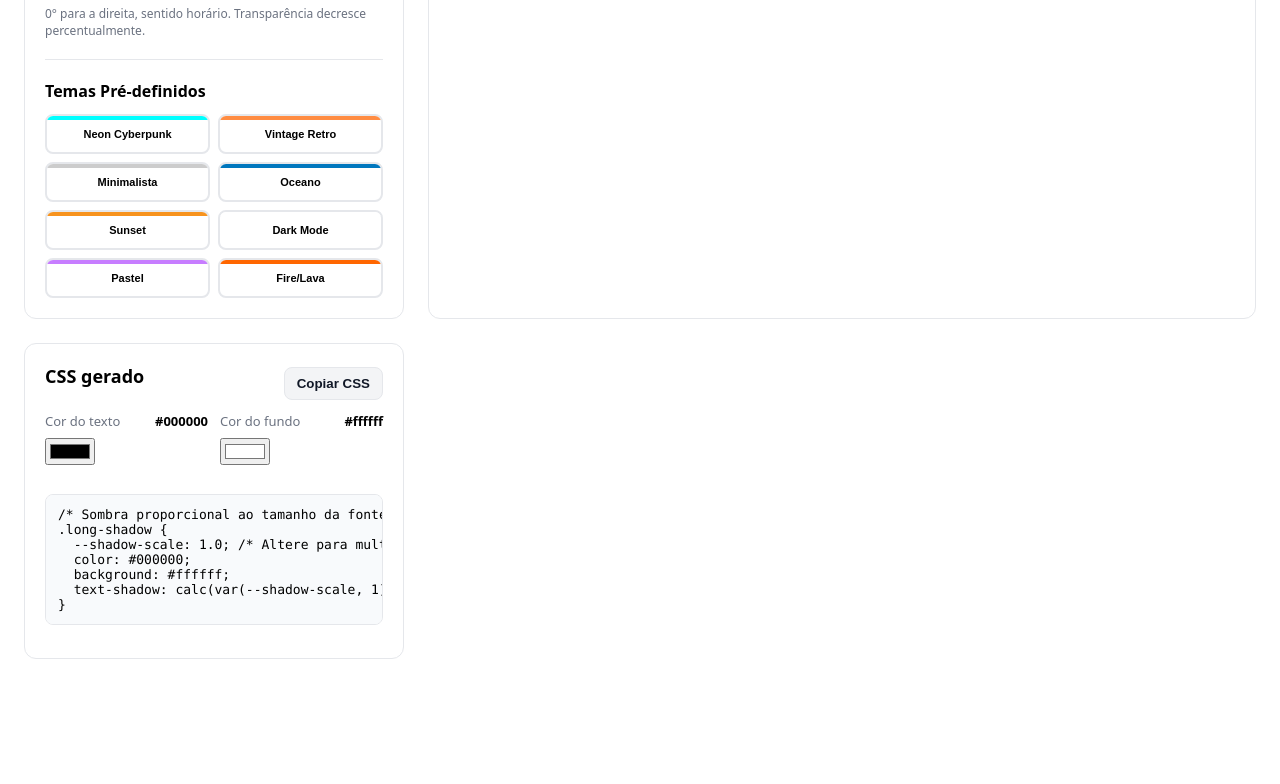
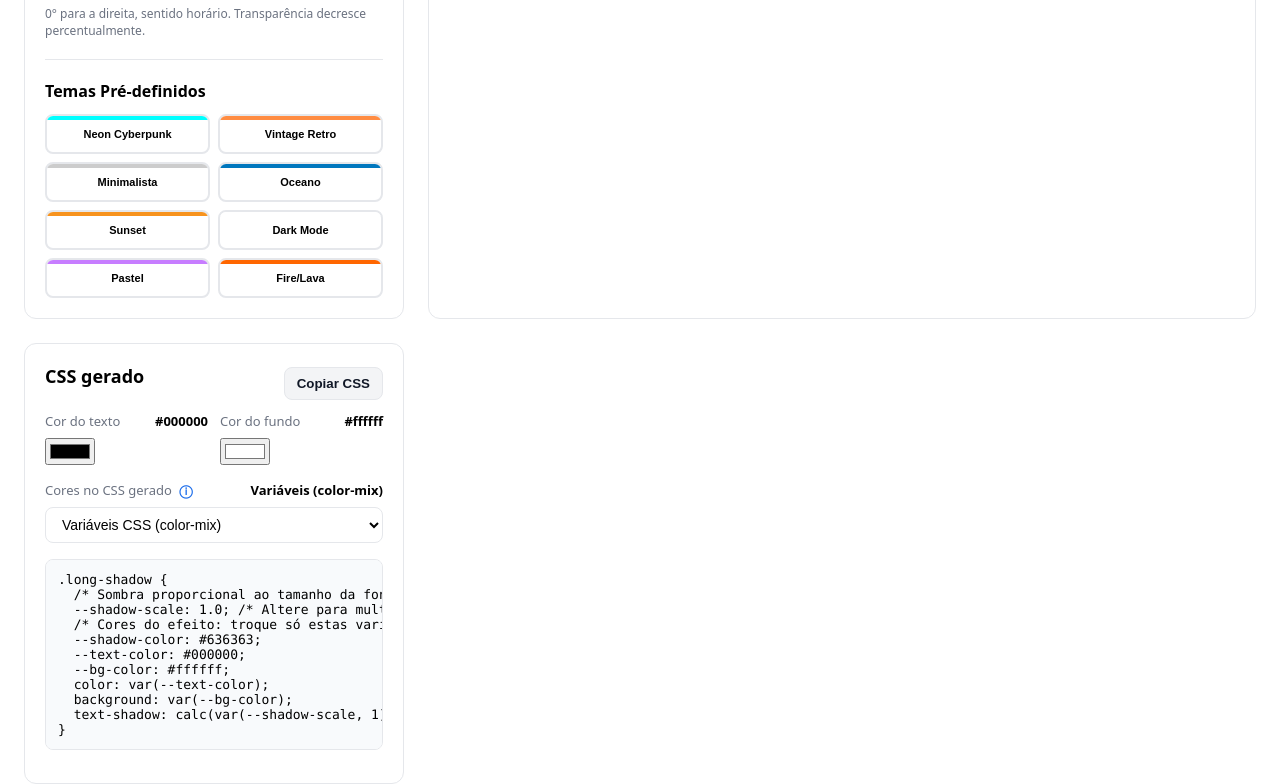
Before and after one commit to everctba/long-shadow-css-generator, a plain HTML site: page index.html in a window 1280 px wide. Shown: the part 772-1556 px from the top of the page. Before the commit the page ends 1431 px from the top, so only its background shows below. Drawn offline with Linux system fonts and the light colour scheme.

Commit message:
sombra com variavel

```diff
--- a/index.html
+++ b/index.html
@@ -7,10 +7,19 @@
   <title>Long Shadow Text</title>
   <style>
     :root {
+      /* Cores base da interface */
       --bg: #fff;
       --fg: #000;
       --accent: #1f6feb;
       --muted: #6b7280;
+
+      /* Superfícies, bordas e detalhes */
+      --border: #e5e7eb;      /* bordas, divisores e fundo do hover */
+      --surface: #f8fafc;     /* fundo do bloco de código */
+      --btn-bg: #f3f4f6;
+      --btn-fg: #111827;
+      --tooltip-bg: #1f2937;
+      --tooltip-fg: #fff;
     }
 
     * {
@@ -38,7 +47,7 @@
     }
 
     .panel {
-      border: 1px solid #e5e7eb;
+      border: 1px solid var(--border);
       border-radius: 12px;
       padding: 20px;
     }
@@ -74,7 +83,7 @@
       width: 100%;
       padding: 10px 12px;
       font-size: 16px;
-      border: 1px solid #e5e7eb;
+      border: 1px solid var(--border);
       border-radius: 8px;
     }
 
@@ -86,9 +95,9 @@
       width: 100%;
       padding: 8px 12px;
       font-size: 14px;
-      border: 1px solid #e5e7eb;
+      border: 1px solid var(--border);
       border-radius: 8px;
-      background: white;
+      background: var(--bg);
       cursor: pointer;
     }
 
@@ -101,7 +110,7 @@
       display: flex;
       align-items: center;
       justify-content: center;
-      border: 1px solid #e5e7eb;
+      border: 1px solid var(--border);
       border-radius: 12px;
       padding: 24px;
       min-height: 420px;
@@ -140,8 +149,8 @@
     .code-block {
       font-family: ui-monospace, SFMono-Regular, Menlo, Monaco, Consolas, "Liberation Mono", "Courier New", monospace;
       font-size: 13px;
-      background: #f8fafc;
-      border: 1px solid #e5e7eb;
+      background: var(--surface);
+      border: 1px solid var(--border);
       border-radius: 8px;
       padding: 12px;
       overflow: auto;
@@ -150,9 +159,9 @@
 
     .btn {
       appearance: none;
-      border: 1px solid #e5e7eb;
-      background: #f3f4f6;
-      color: #111827;
+      border: 1px solid var(--border);
+      background: var(--btn-bg);
+      color: var(--btn-fg);
       padding: 8px 12px;
       border-radius: 8px;
       font-weight: 600;
@@ -161,7 +170,7 @@
     }
 
     .btn:hover {
-      background: #e5e7eb;
+      background: var(--border);
     }
 
     /* Tooltip styles */
@@ -177,8 +186,8 @@
     .tooltip-icon:hover::after {
       content: attr(data-tooltip);
       position: absolute;
-      background: #1f2937;
-      color: white;
+      background: var(--tooltip-bg);
+      color: var(--tooltip-fg);
       padding: 8px 12px;
       border-radius: 6px;
       font-size: 11px;
@@ -201,7 +210,7 @@
       left: 50%;
       transform: translateX(-50%);
       border: 6px solid transparent;
-      border-bottom-color: #1f2937;
+      border-bottom-color: var(--tooltip-bg);
       z-index: 1001;
     }
 
@@ -209,7 +218,7 @@
     .presets-section {
       margin-top: 20px;
       padding-top: 20px;
-      border-top: 1px solid #e5e7eb;
+      border-top: 1px solid var(--border);
     }
 
     .presets-section h2 {
@@ -226,14 +235,14 @@
 
     .preset-btn {
       padding: 12px 8px;
-      border: 2px solid #e5e7eb;
+      border: 2px solid var(--border);
       border-radius: 8px;
       cursor: pointer;
       font-size: 11px;
       font-weight: 600;
       transition: all 0.2s ease;
       text-align: center;
-      background: white;
+      background: var(--bg);
       position: relative;
       overflow: hidden;
     }
@@ -392,6 +401,18 @@
           <input id="corFundo" type="color" value="#ffffff" />
         </div>
       </div>
+      <div class="control">
+        <label for="formatoCores">
+          <span>Cores no CSS gerado <span class="tooltip-icon"
+              data-tooltip="Variáveis CSS: o bloco copiado expõe --shadow-color, --text-color e --bg-color, então trocar a cor é editar uma linha. Valores fixos: mantém rgba() prontos como antes.">ⓘ</span></span>
+          <span class="value" id="formatoCoresVal"></span>
+        </label>
+        <select id="formatoCores">
+          <option value="variaveis">Variáveis CSS (color-mix)</option>
+          <option value="canais">Variáveis CSS (canais RGB)</option>
+          <option value="fixo">Valores fixos (rgba)</option>
+        </select>
+      </div>
       <pre id="cssOutput" class="code-block"></pre>
     </div>
   </div>
@@ -430,6 +451,8 @@
     const elCorFundoVal = document.getElementById('corFundoVal');
     const elPreviewPanel = document.getElementById('previewPanel');
     const elFooterText = document.getElementById('footerText');
+    const elFormatoCores = document.getElementById('formatoCores');
+    const elFormatoCoresVal = document.getElementById('formatoCoresVal');
 
     function atualizarLabels() {
       elTamanhoFonteVal.textContent = elTamanhoFonte.value + 'px';
@@ -445,6 +468,11 @@
       elDecaimentoVal.textContent = parseInt(elDecaimento.value, 10) + '%';
       elUnidadeCssVal.textContent = elUnidadeCss.value === 'em' ? 'Proporcional (em)' : 'Fixo (px)';
       elEscalaVal.textContent = parseFloat(elEscala.value).toFixed(1) + 'x';
+      elFormatoCoresVal.textContent = elFormatoCores.value === 'fixo'
+        ? 'Fixo (rgba)'
+        : elFormatoCores.value === 'canais'
+          ? 'Variáveis (canais RGB)'
+          : 'Variáveis (color-mix)';
 
       if (elUnidadeCss.value === 'em') {
         elEscalaControl.classList.remove('hidden');
@@ -591,6 +619,7 @@
       const cos = Math.cos(theta);
       const sin = Math.sin(theta);
       const [r, g, b] = hexToRgb(elCor.value);
+      const corHex = elCor.value;
       const baseAlpha = parseFloat(elAlpha.value);
       const textColor = elCorTexto.value;
       const bgColor = elCorFundo.value;
@@ -599,6 +628,24 @@
       const unidade = elUnidadeCss.value;
       const fontSize = parseFloat(elTamanhoFonte.value) || 96;
       const escala = parseFloat(elEscala.value) || 1.0;
+      const formato = elFormatoCores.value;
+
+      const suportaColorMix = typeof CSS !== 'undefined' && CSS.supports
+        ? CSS.supports('color', 'color-mix(in srgb, #000 4%, transparent)')
+        : true;
+      // O preview usa o mesmo formato do CSS exportado; se o navegador não entender
+      // color-mix, cai para canais RGB (o resultado visual é idêntico).
+      const formatoPreview = (formato === 'variaveis' && !suportaColorMix) ? 'canais' : formato;
+
+      // A cor de cada passo só muda no alpha, então ela é montada a partir de:
+      //  - var(--shadow-color) + color-mix (moderno, aceita hex direto)
+      //  - var(--shadow-rgb) + rgba()      (compatibilidade máxima)
+      //  - rgba() fixo                     (sem variáveis, como antes)
+      function corDoPasso(formatoUsado, alpha) {
+        if (formatoUsado === 'fixo') return `rgba(${r},${g},${b},${alpha.toFixed(4)})`;
+        if (formatoUsado === 'canais') return `rgba(var(--shadow-rgb), ${alpha.toFixed(4)})`;
+        return `color-mix(in srgb, var(--shadow-color) ${(alpha * 100).toFixed(2)}%, transparent)`;
+      }
 
       const previewShadows = [];
       const cssShadows = [];
@@ -612,31 +659,51 @@
 
         const dxPreview = unidade === 'em' ? dxPx * escala : dxPx;
         const dyPreview = unidade === 'em' ? dyPx * escala : dyPx;
-        previewShadows.push(`${dxPreview.toFixed(2)}px ${dyPreview.toFixed(2)}px rgba(${r},${g},${b},${alpha.toFixed(4)})`);
+        previewShadows.push(`${dxPreview.toFixed(2)}px ${dyPreview.toFixed(2)}px ${corDoPasso(formatoPreview, alpha)}`);
 
         if (unidade === 'em') {
           const dxEm = dxPx / fontSize;
           const dyEm = dyPx / fontSize;
-          cssShadows.push(`calc(var(--shadow-scale, 1) * ${dxEm.toFixed(4)}em) calc(var(--shadow-scale, 1) * ${dyEm.toFixed(4)}em) rgba(${r},${g},${b},${alpha.toFixed(4)})`);
+          cssShadows.push(`calc(var(--shadow-scale, 1) * ${dxEm.toFixed(4)}em) calc(var(--shadow-scale, 1) * ${dyEm.toFixed(4)}em) ${corDoPasso(formato, alpha)}`);
         } else {
-          cssShadows.push(`${dxPx.toFixed(2)}px ${dyPx.toFixed(2)}px rgba(${r},${g},${b},${alpha.toFixed(4)})`);
+          cssShadows.push(`${dxPx.toFixed(2)}px ${dyPx.toFixed(2)}px ${corDoPasso(formato, alpha)}`);
         }
       }
 
       elPreview.textContent = texto || 'Lorem Ipsum';
       elPreview.style.fontSize = elTamanhoFonte.value + 'px';
       elPreview.style.transform = `skewY(${elSkewY.value}deg)`;
+      elPreview.style.setProperty('--shadow-color', corHex);
+      elPreview.style.setProperty('--shadow-rgb', `${r}, ${g}, ${b}`);
       elPreview.style.textShadow = previewShadows.join(', ');
       elPreview.style.color = textColor;
       elPreviewPanel.style.background = bgColor;
 
-      let css = '';
+      const usaVariaveis = formato !== 'fixo';
+      const linhas = ['.long-shadow {'];
+
       if (unidade === 'em') {
-        css = `/* Sombra proporcional ao tamanho da fonte e escalável via variável CSS */\n.long-shadow {\n  --shadow-scale: ${escala.toFixed(1)}; /* Altere para multiplicar o alcance da sombra */\n  color: ${textColor};\n  background: ${bgColor};\n  text-shadow: ${cssShadows.join(', ')};\n}`;
-      } else {
-        css = `.long-shadow {\n  color: ${textColor};\n  background: ${bgColor};\n  text-shadow: ${cssShadows.join(', ')};\n}`;
+        linhas.push('  /* Sombra proporcional ao tamanho da fonte e escalável via variável CSS */');
+        linhas.push(`  --shadow-scale: ${escala.toFixed(1)}; /* Altere para multiplicar o alcance da sombra */`);
       }
-      elCssOutput.textContent = css;
+
+      if (usaVariaveis) {
+        linhas.push('  /* Cores do efeito: troque só estas variáveis para mudar tudo */');
+        if (formato === 'canais') {
+          linhas.push(`  --shadow-rgb: ${r}, ${g}, ${b}; /* "R, G, B" da sombra */`);
+        } else {
+          linhas.push(`  --shadow-color: ${corHex};`);
+        }
+        linhas.push(`  --text-color: ${textColor};`);
+        linhas.push(`  --bg-color: ${bgColor};`);
+      }
+
+      linhas.push(`  color: ${usaVariaveis ? 'var(--text-color)' : textColor};`);
+      linhas.push(`  background: ${usaVariaveis ? 'var(--bg-color)' : bgColor};`);
+      linhas.push(`  text-shadow: ${cssShadows.join(', ')};`);
+      linhas.push('}');
+
+      elCssOutput.textContent = linhas.join('\n');
     }
 
     function init() {
@@ -654,6 +721,7 @@
       elEscala.value = '1.0';
       elCorTexto.value = '#000000';
       elCorFundo.value = '#ffffff';
+      elFormatoCores.value = 'variaveis';
       atualizarLabels();
       atualizarVisibilidadeModo();
       gerarSombra();
@@ -673,6 +741,7 @@
     elEscala.addEventListener('input', () => { atualizarLabels(); gerarSombra(); });
     elCorTexto.addEventListener('input', () => { atualizarLabels(); gerarSombra(); });
     elCorFundo.addEventListener('input', () => { atualizarLabels(); gerarSombra(); });
+    elFormatoCores.addEventListener('change', () => { atualizarLabels(); gerarSombra(); });
 
     // Preset buttons
     document.querySelectorAll('.preset-btn').forEach(btn => {
```
Also changed, not shown: 1 other file.
